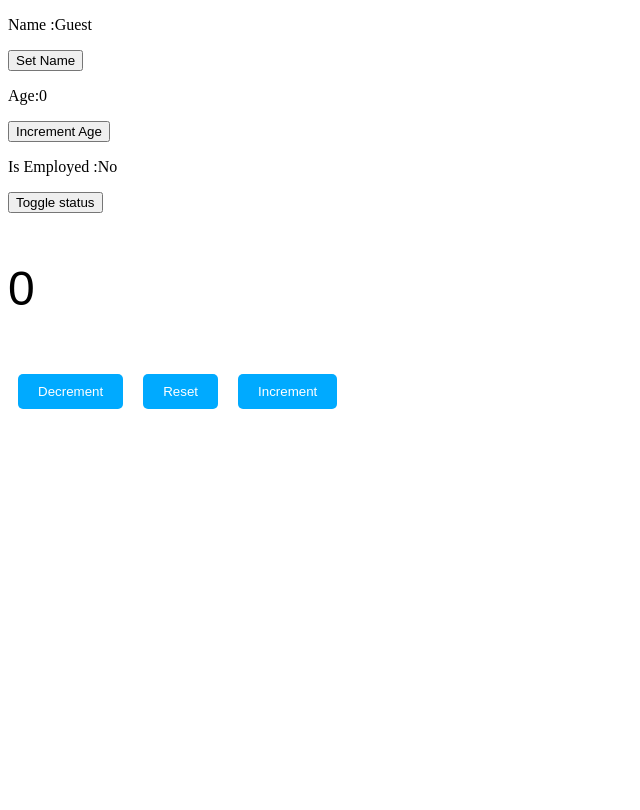
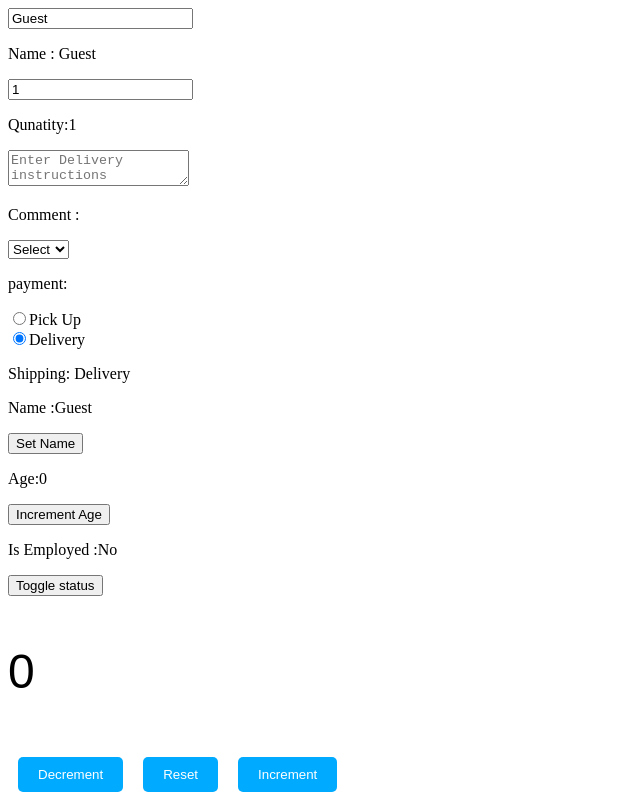
Before and after one commit to itsjohnuser/ReactLearning, a React (Vite) app: page / in a window 1280 px wide. Shown: the whole page, without its empty margins (0-640 px from the left). Built offline with nearby package versions, Linux system fonts and the light colour scheme.

Commit message:
onChange Event handler

```diff
--- a/src/MyComponent.jsx
+++ b/src/MyComponent.jsx
@@ -4,6 +4,11 @@ function MyComponent (){
   const [name , setName] = useState("Guest");
   const [age, setAge] = useState(0);
   const [isEmployed, setIsEmployed] = useState(false);
+  const [name2, setName2] = useState("Guest");
+  const [quantity, setQuantity] = useState(1);
+  const [comment, setComment] = useState("");
+  const [payment, setPayment] = useState("");
+  const [shipping, setShipping] = useState("Delivery");
 
   const handleClick = () => {
     setName("John Doe");
@@ -13,10 +18,60 @@ function MyComponent (){
   };
   const toggleEmployedStatus = () => {
     setIsEmployed(!isEmployed);
+  };
+  const handleNameChange = (e) => {
+    setName2(e.target.value);
+  };
+  const handleQuantityChange = (e)=>{
+    setQuantity(e.target.value);
   }
-  ;
+  const handleCommentChange = (e) => {
+    setComment(e.target.value);
+  }
+  const handlePaymentChange = (e) => {
+    setPayment(e.target.value);
+  }
+  const handleShippingChange = (e) => {
+    setShipping(e.target.value);
+  }
   return(
     <div>
+      <input type="text" value={name2} onChange={handleNameChange} />
+      <p>Name : {name2}</p>
+
+      <input value={quantity} type="number" onChange={handleQuantityChange}/>
+      <p>Qunatity:{quantity}</p>
+
+      <textarea value={comment} onChange={handleCommentChange} placeholder="Enter Delivery instructions"/>
+      <p>Comment :{comment}</p>
+
+      <select value={payment} onChange={handlePaymentChange}>
+        <option value="default">Select</option>
+        <option value="cash">Cash</option>
+        <option value="card">Card</option>
+        <option value="online">Online</option>
+        <option value="cod">COD</option>
+      </select>
+      <p>payment: {payment}</p>
+
+      <label >
+        <input type="radio" value="pick up"
+                checked = {shipping === "pick up"}
+                onChange={handleShippingChange}
+        />
+        Pick Up
+      </label>
+      <br />
+      <label>
+      <input type="radio" value="Delivery"
+                checked = {shipping === "Delivery"}
+                onChange={handleShippingChange}
+        />
+        Delivery
+      </label>
+      <p>Shipping: {shipping}</p>
+
+
       <p>Name :{name}</p>
       <button onClick={handleClick}>Set Name</button>
 
```
